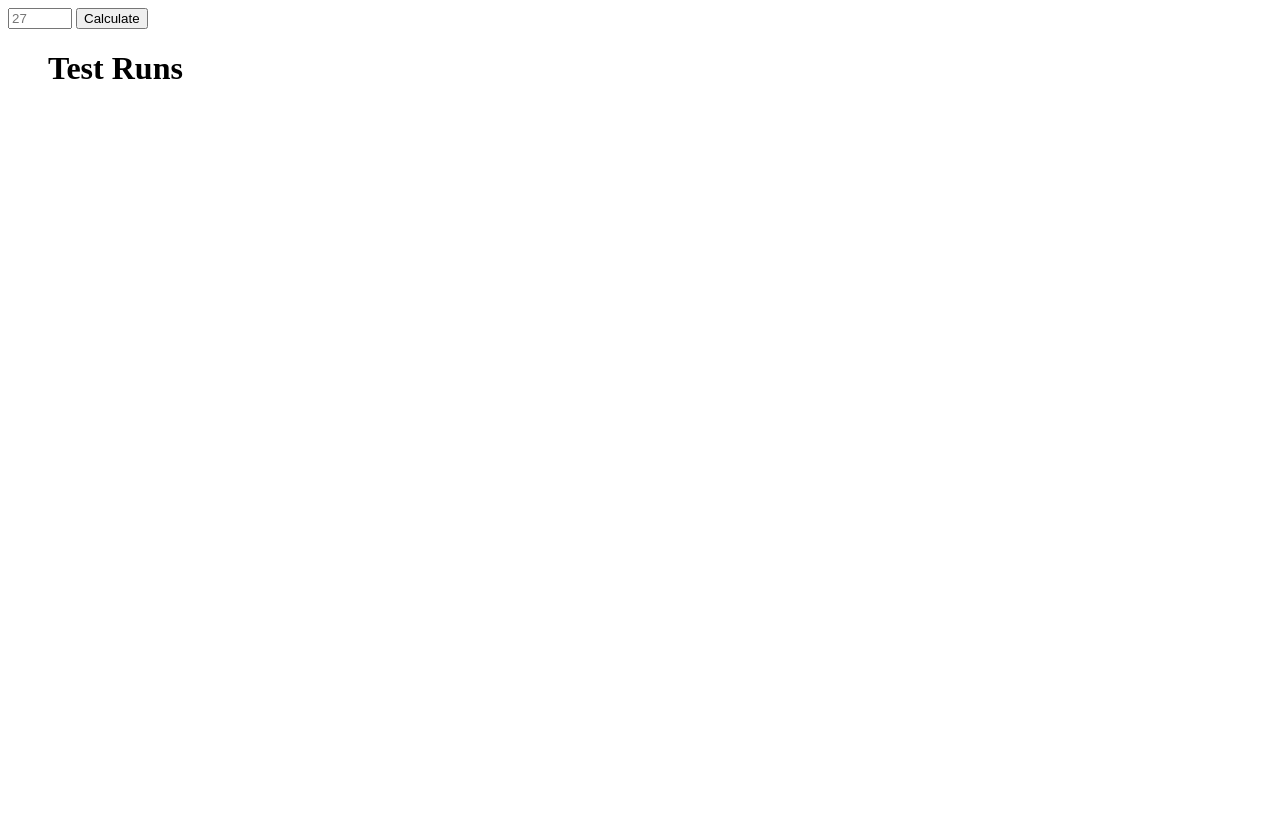
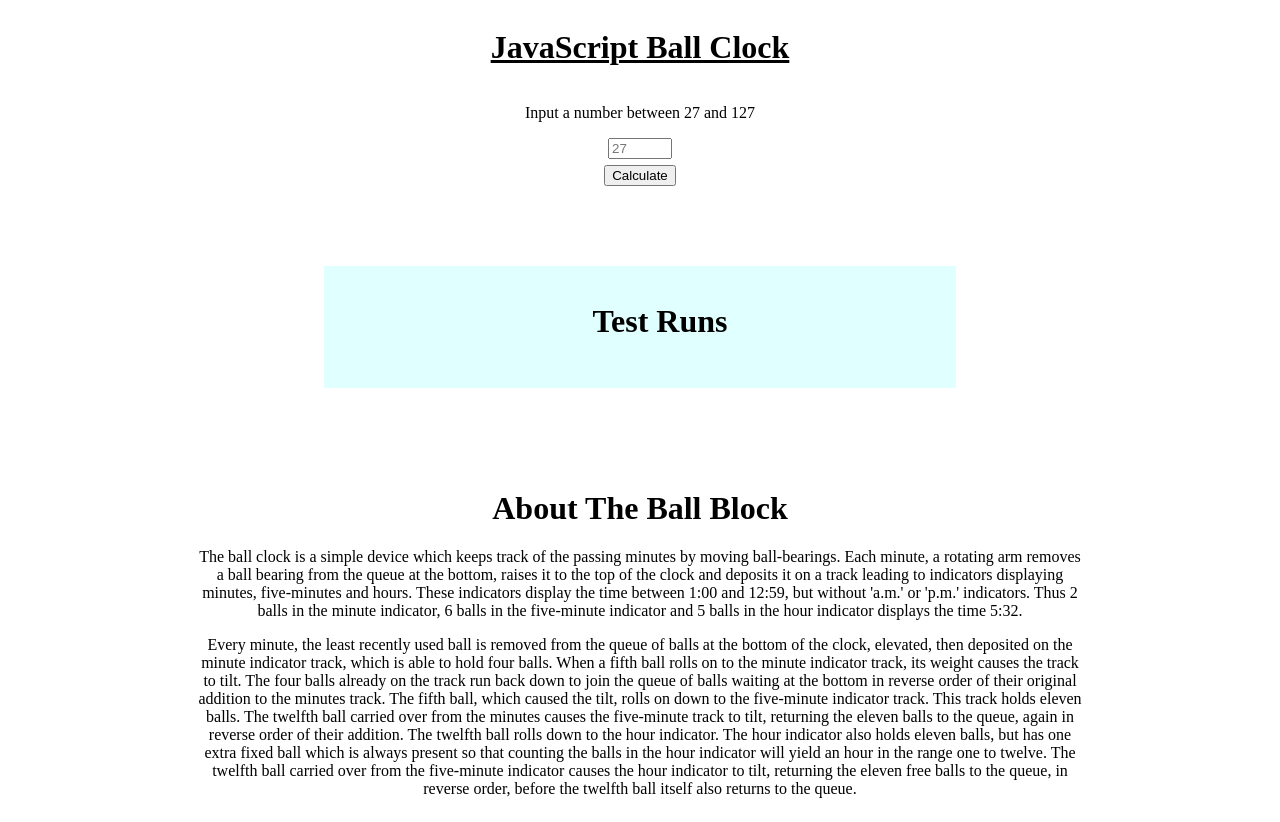
Before and after one commit to Restttt/ball-clock, a plain HTML site: page index.html in a window 1280 px wide. Before the commit the page ends 800 px from the top, so only its background shows below. Drawn offline with Linux system fonts and the light colour scheme.

Commit message:
added very basic styling

```diff
--- a/clock.js
+++ b/clock.js
@@ -82,10 +82,9 @@ function runTest() {
     let t1 = performance.now() // used to calculate effeciency of the clock function
     const answer = newClock.runClock(); // runs the clock
     let t2 = performance.now(); // used to calculate effeciency of the clock function
-    const printAnswer = document.createElement('H4').innerText = answer; // creates h4 element to display with the answer to the problem
-    const printTime = document.createElement('H4').innerText = 'The run time took: ' + ((t2 - t1) / 1000).toFixed(3) + ' seconds'; // creates h4 element to display run time
-    const displayResult = document.createElement('li').innerText = [printAnswer, printTime]; // creates list item with answer and run time
-    document.getElementById('test-list').append(displayResult); // puts the element onto the dom
+    const listItem = document.createElement('LI');
+    listItem.innerText =  answer + '      The run time took: ' + ((t2 - t1) / 1000).toFixed(3) + ' seconds'; // creates list item with answer and run time
+    document.getElementById('test-list').append(listItem); // puts the element onto the dom
     const lineBreak = document.createElement('BR'); // Use to seperate the test results
     document.getElementById('test-list').append(lineBreak); // puts the line break into the DOM after the last test result
     return;
--- a/index.html
+++ b/index.html
@@ -1,18 +1,50 @@
 <!DOCTYPE html>
 <html lang="en">
+
 <head>
   <meta charset="UTF-8">
   <meta name="viewport" content="width=device-width, initial-scale=1.0">
   <meta http-equiv="X-UA-Compatible" content="ie=edge">
-  <title>Document</title>
+  <link rel="stylesheet" href="style.css">
+  <title>JavaScript Ball Clock</title>
 </head>
-<body>
-  <input id="form" max="127" min="27" type="number" placeholder="27"/>
-  <button id="submit">Calculate</button>
-  <ul id="test-list">
-    <h1>Test Runs</h1>
-  </ul>
+
+<body id="container">
+  <h1 id="title">JavaScript Ball Clock</h1>
+  <p>Input a number between 27 and 127</p>
+  <div id="inputs">
+    <input id="form" max="127" min="27" type="number" placeholder="27" />
+    <button id="submit">Calculate</button>
+  </div>
+  <div id="results">
+    <ul id="test-list">
+      <h1>Test Runs</h1>
+    </ul>
+  </div>
+
+  <div id="about">
+    <h1>About The Ball Block</h1>
+    <p>The ball clock is a simple device which keeps track of the passing minutes by moving ball-bearings. Each minute,
+      a rotating arm removes a ball bearing from the queue at the bottom, raises it to the top of the clock and deposits
+      it on a track leading to indicators displaying minutes, five-minutes and hours. These indicators display the time
+      between 1:00 and 12:59, but without 'a.m.' or 'p.m.' indicators. Thus 2 balls in the minute indicator, 6 balls in
+      the five-minute indicator and 5 balls in the hour indicator displays the time 5:32.</p>
+    <p>
+      Every minute, the least recently used ball is removed from the queue of balls at the bottom of the clock,
+      elevated, then deposited on the minute indicator track, which is able to hold four balls. When a fifth ball rolls
+      on to the minute indicator track, its weight causes the track to tilt. The four balls already on the track run
+      back down to join the queue of balls waiting at the bottom in reverse order of their original addition to the
+      minutes track. The fifth ball, which caused the tilt, rolls on down to the five-minute indicator track. This track
+      holds eleven balls. The twelfth ball carried over from the minutes causes the five-minute track to tilt, returning
+      the eleven balls to the queue, again in reverse order of their addition. The twelfth ball rolls down to the hour
+      indicator. The hour indicator also holds eleven balls, but has one extra fixed ball which is always present so
+      that counting the balls in the hour indicator will yield an hour in the range one to twelve. The twelfth ball
+      carried over from the five-minute indicator causes the hour indicator to tilt, returning the eleven free balls to
+      the queue, in reverse order, before the twelfth ball itself also returns to the queue.
+    </p>
+  </div>
 </body>
 <script src="clock.js">
 </script>
+
 </html>
--- /dev/null
+++ b/style.css
@@ -0,0 +1,45 @@
+#container {
+  display: flex;
+  flex-direction: column;
+  align-items: center;
+}
+
+#title {
+  text-align: center;
+  width: 100vw;
+  text-decoration: underline;
+}
+
+#inputs {
+  display: flex;
+  align-items: center;
+  justify-content: space-between;
+  flex-direction: column;
+  height: 3em;
+}
+
+#results {
+  width: 50%;
+  background: lightcyan;
+  margin-top: 5em;
+}
+
+#test-list {
+  display: flex;
+  flex-direction: column;
+  align-items: center;
+}
+
+#test-list > h1 {
+  margin-bottom: 1em;
+}
+
+ul {
+  list-style-type: decimal;
+}
+
+#about {
+  width: 70%;
+  margin-top: 5em;
+  text-align: center;
+}
```
